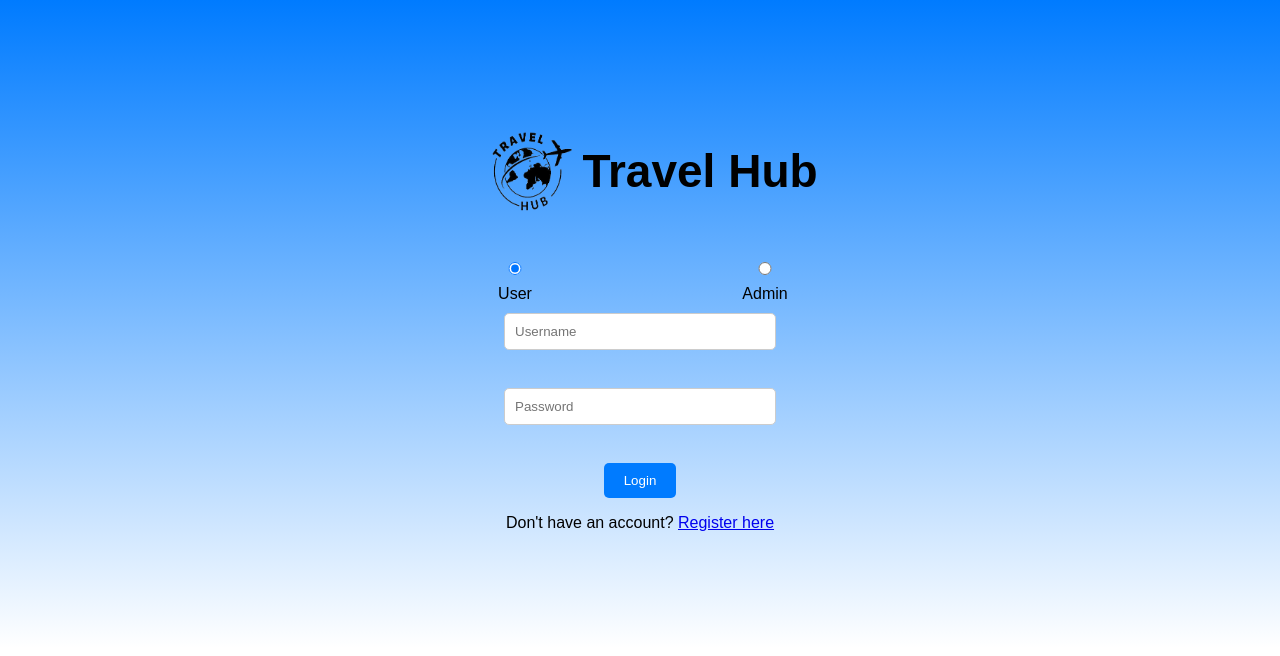
After one commit to SriHarikm2323/Travel-Hub, a Django app: page /login/ in a window 1280 px wide. The commit adds this page. Shown: the top 656 px of the page. Run offline with Django 5.2, Linux system fonts and the light colour scheme.

Commit message:
Initial commit

```diff
--- a/bookings/forms.py
+++ b/bookings/forms.py
@@ -4,10 +4,8 @@ from .models import Booking
 class BookingForm(forms.ModelForm):
     class Meta:
         model = Booking
-        fields = ['package', 'customer_name', 'customer_email', 'number_of_seats']
+        fields = ['package', 'number_of_seats']  # Removed 'customer_name' and 'customer_email'
         widgets = {
             'package': forms.Select(attrs={'class': 'form-control'}),
-            'customer_name': forms.TextInput(attrs={'class': 'form-control'}),
-            'customer_email': forms.EmailInput(attrs={'class': 'form-control'}),
             'number_of_seats': forms.NumberInput(attrs={'class': 'form-control'}),
         }
--- a/bookings/templates/bookings/about_us.html
+++ b/bookings/templates/bookings/about_us.html
@@ -158,9 +158,8 @@
     <h1>About Us</h1>
     <nav>
         <a href="/">Travel Packages</a>
-        <a href="about_us.">About Us</a>
-        <a href="/contact_us">Contact Us</a>
-        <a href="/admin/">Admin</a>
+        <a href="/bookings/">View Bookings</a>
+        <a href="/contact_us/">Contact Us</a>
     </nav>
     <div class="about-section">
         <div class="about-content">
--- a/bookings/templates/bookings/book_package.html
+++ b/bookings/templates/bookings/book_package.html
@@ -12,7 +12,6 @@
             background-size: cover;
         }
         nav {
-            justify-content: space-around;
             background-color: #007bff;
             color: white;
             padding: 1em;
@@ -72,7 +71,8 @@
         <nav>
             <a href="/">Travel Packages</a>
             <a href="/bookings/">View Bookings</a>
-            <a href="/admin/">Admin</a>
+            <a href="/about_us/">About Us</a>
+            <a href="/contact_us/">Contact Us</a>
         </nav>
     </header>
     <div class="form-container">
--- a/bookings/templates/bookings/contact_us.html
+++ b/bookings/templates/bookings/contact_us.html
@@ -128,12 +128,12 @@
         <div class="contact-card">
             <img src="{% static 'booking/images/2.jpg' %}" alt="Call Us">
             <h3>Call Us</h3>
-            <p>+44 (0) 203 116 7711</p>
+            <p>+91 9902405709</p>
         </div>
         <div class="contact-card">
             <img src="{% static 'booking/images/3.jpg' %}" alt="Email Us">
             <h3>Contact Us</h3>
-            <p><a href="mailto:travelhub@email.com">travelhub@email.com</a></p>
+            <p><a href="mailto:travelhub@email.com">sriharikm2323@email.com</a></p>
         </div>
     </div>
     <footer>
--- /dev/null
+++ b/bookings/templates/bookings/login.html
@@ -0,0 +1,117 @@
+{% load static %}
+<!DOCTYPE html>
+<html lang="en">
+<head>
+    <meta charset="UTF-8">
+    <meta name="viewport" content="width=device-width, initial-scale=1.0">
+    <title>Register</title>
+    <style>
+        body {
+            margin: 0;
+            font-family: Arial, sans-serif;
+            background-color:white;
+        }
+        .hero-section {
+            background: linear-gradient(to bottom, #007bff, white);
+            display: flex;
+            flex-direction: column;
+            align-items: center;
+            justify-content: center;
+            text-align: center;
+            padding: 100px;
+        }
+        .hero-section h1 {
+            font-size: 46px;
+            text-align: left;
+            display: flex;
+            align-items: center;
+            justify-content:center;
+            padding-left: 20px;
+        }
+        .header-logo {
+            width: 80px;
+            height: 80px;
+            margin-left: 10px;
+            margin-right: 10px;
+        }
+        form input {
+            display: block;
+            margin: 10px auto;
+            padding: 10px;
+            width: 250px;
+            border: 1px solid #ccc;
+            border-radius: 5px;
+        }
+        .submit-btn, .home-btn {
+            padding: 10px 20px;
+            background-color: #007bff;
+            color: white;
+            border: none;
+            border-radius: 5px;
+            cursor: pointer;
+            margin-top: 10px;
+        }
+        .home-btn {
+            background-color:#007bff;
+            margin-top: 20px;
+        }
+        a.home-btn {
+            text-decoration: none;
+            display: inline-block;
+        }
+        .radio-group {
+            margin-top: 10px;
+            display: flex ;
+            flex-direction:row;
+             /* Make the radio buttons inline */
+            align-items: center;
+        }
+        .radio-group label {
+            margin:0px;
+            font-size: 16px;
+            color: black;
+        }
+
+        @media only screen and (max-width: 768px) {
+            .hero-section h1 {
+                font-size: 28px;
+            }
+            form input {
+                width: 90%;
+            }
+        }
+    </style>
+</head>
+<body>
+    <div class="hero-section">
+        <h1>
+            <img src="{% static 'booking/images/logo2.png' %}" class="header-logo">
+            Travel Hub
+        </h1>
+        <form method="post" action="{% url 'login' %}">
+
+            {% csrf_token %}
+            <div class="radio-group">
+                <label>
+                    <input type="radio" name="user_type" value="user" checked> User
+                </label>
+                <label>
+                    <input type="radio" name="user_type" value="admin"> Admin
+                </label>
+            </div>
+            <input type="text" name="username" placeholder="Username" required><br>
+            <input type="password" name="password" placeholder="Password" required><br>
+
+            <button type="submit" class="submit-btn">Login</button>
+        </form>
+
+        {% if messages %}
+            {% for message in messages %}
+                <p>{{ message }}</p>
+            {% endfor %}
+        {% endif %}
+
+        <p>Don't have an account? <a href="{% url 'register' %}">Register here</a></p>
+    </div>
+</body>
+</html>
--- a/bookings/templates/bookings/search.html
+++ b/bookings/templates/bookings/search.html
@@ -20,8 +20,7 @@
             text-align: center;
             display: flex;
             align-items: center;
-            justify-content: space-around;
-            margin-bottom: 10px;
+            justify-content: space-between;
         }
         nav a {
             color: white;
@@ -128,9 +127,7 @@
             .header-logo {
                 float: left;
             }
-            .container{
 
-            }
             .packages-container {
                 flex-direction: column;
                 gap: 5px;
--- a/bookings/urls.py
+++ b/bookings/urls.py
@@ -1,5 +1,6 @@
 from django.urls import path
 from . import views
+from .views import logout_view
 
 urlpatterns = [
     path('', views.travel_packages, name='travel_packages'),
@@ -7,6 +8,9 @@ urlpatterns = [
     path('bookings/', views.bookings_list, name='bookings_list'),
     path('bookings/search', views.search, name='search'),
     path('about_us/', views.about_us, name='about_us'),
+    path('register/', views.register, name='register'),
+    path('login/', views.login, name='login'),
+    path('logout/', logout_view, name='logout'),
     path('contact_us/', views.contact_us, name='contact_us'),
     path('packages/<int:package_id>/', views.package_details, name='package_details'),
 
--- a/bookings/views.py
+++ b/bookings/views.py
@@ -1,57 +1,128 @@
 from django.shortcuts import render, redirect
+from django.contrib import messages
+from django.contrib.auth import authenticate, login as auth_login, logout
+from django.contrib.auth.models import User
+from django.contrib.auth.decorators import login_required
+from django.db.models import Q
+
 from .models import TravelPackage, Booking
 from .forms import BookingForm
 
+
 # View travel packages
+@login_required(login_url='login')
 def travel_packages(request):
-    packages = TravelPackage.objects.all()
-    return render(request, 'bookings/travel_packages.html', {'packages': packages})
+    query = request.GET.get('query', '')
+    if query:
+        packages = TravelPackage.objects.filter(title__icontains=query)[:3]
+    else:
+        packages = TravelPackage.objects.all()[:3]
+    return render(request, 'bookings/travel_packages.html', {'packages': packages, 'query': query})
 
-# Book a travel packagedef
+
+# Book a travel package
+@login_required(login_url='login')
 def book_package(request, package_id):
     package = TravelPackage.objects.get(id=package_id)
     if request.method == 'POST':
         form = BookingForm(request.POST)
         if form.is_valid():
-            form.save()
-            return redirect('travel_packages')
+            # Add the user to the form data before saving
+            booking = form.save(commit=False)
+            booking.user = request.user  # Associate the booking with the logged-in user
+            booking.save()
+            return redirect('bookings_list')  # Redirect to the bookings list
     else:
         form = BookingForm(initial={'package': package})
 
     return render(request, 'bookings/book_package.html', {'form': form, 'package': package})
+
+
+
 # View all bookings (admin)
+@login_required(login_url='login')
 def bookings_list(request):
-    bookings = Booking.objects.all()
+    bookings = Booking.objects.filter(user=request.user)
     return render(request, 'bookings/bookings_list.html', {'bookings': bookings})
-def travel_packages(request):
-    query = request.GET.get('query','')  # Get the query parameter from the URL
-    if query:
-        packages = TravelPackage.objects.filter(title__icontains=query)  # Filter packages by query
-    else:
-        packages = TravelPackage.objects.all()  # If no query, show all packages
-    return render(request, 'bookings/travel_packages.html', {'packages': packages, 'query':query})
 
-from django.shortcuts import render
-from django.db.models import Q
-from .models import TravelPackage
 
+
+# Search view (could be separate or integrated with travel_packages)
+@login_required(login_url='login')
 def search(request):
-    query = request.GET.get('query', '')  # Get the query parameter from the URL
+    query = request.GET.get('query', '')
     if query:
         packages = TravelPackage.objects.filter(
             Q(title__icontains=query) | Q(destination__icontains=query)
-        )  # Filter packages by title or destination
+        )
     else:
-        packages = TravelPackage.objects.all()  # If no query, show all packages
+        packages = TravelPackage.objects.all()
     return render(request, 'bookings/search.html', {'packages': packages, 'query': query})
 
 
-
+# Static pages
 def about_us(request):
     return render(request, 'bookings/about_us.html')
+
 def contact_us(request):
     return render(request, 'bookings/contact_us.html')
 
+
+# Package details
 def package_details(request, package_id):
-    package = Package.objects.get(id=package_id)
+    package = TravelPackage.objects.get(id=package_id)
     return render(request, 'search.html', {'package': package})
+
+
+# Registration view
+def register(request):
+    if request.method == "POST":
+        username = request.POST['username']
+        email = request.POST['email']
+        password = request.POST['password']
+        confirm_password = request.POST['confirm_password']
+
+        if password == confirm_password:
+            if User.objects.filter(username=username).exists():
+                messages.info(request, "Username already taken")
+                return render(request, 'bookings/register.html')
+            elif User.objects.filter(email=email).exists():
+                messages.info(request, "Email already registered")
+                return render(request, 'bookings/register.html')
+            else:
+                user = User.objects.create_user(username=username, password=password, email=email)
+                user.save()
+                messages.success(request, "Registration successful!")
+                return redirect('login')
+        else:
+            messages.info(request, "Passwords do not match")
+            return render(request, 'bookings/register.html')
+    else:
+        return render(request, 'bookings/register.html')
+
+
+# Login view with user type logic
+def login(request):
+    if request.method == 'POST':
+        username = request.POST['username']
+        password = request.POST['password']
+        user_type = request.POST.get('user_type', 'user')
+
+        user = authenticate(request, username=username, password=password)
+        if user is not None:
+            auth_login(request, user)
+            messages.success(request, 'Logged in successfully!')
+            if user_type == 'admin':
+                return redirect('/admin/')  # You can change this to an actual admin dashboard
+            else:
+                return redirect('travel_packages')
+        else:
+            messages.error(request, 'Invalid username or password.')
+            return redirect('login')
+    return render(request, 'bookings/login.html')
+
+
+# Logout view
+def logout_view(request):
+    logout(request)
+    return redirect('login')
```
Also changed, not shown: bookings/admin.py (+19 -6 lines), bookings/models.py (+6 -5 lines), bookings/templates/bookings/bookings_list.html (+13 -8 lines), bookings/templates/bookings/register.html (added, +98 -0 lines), bookings/templates/bookings/travel_packages.html (+43 -63 lines), bookings/migrations/0003_booking_user.py (added), bookings/migrations/0004_remove_booking_customer_email_and_more.py (added), db.sqlite3.
